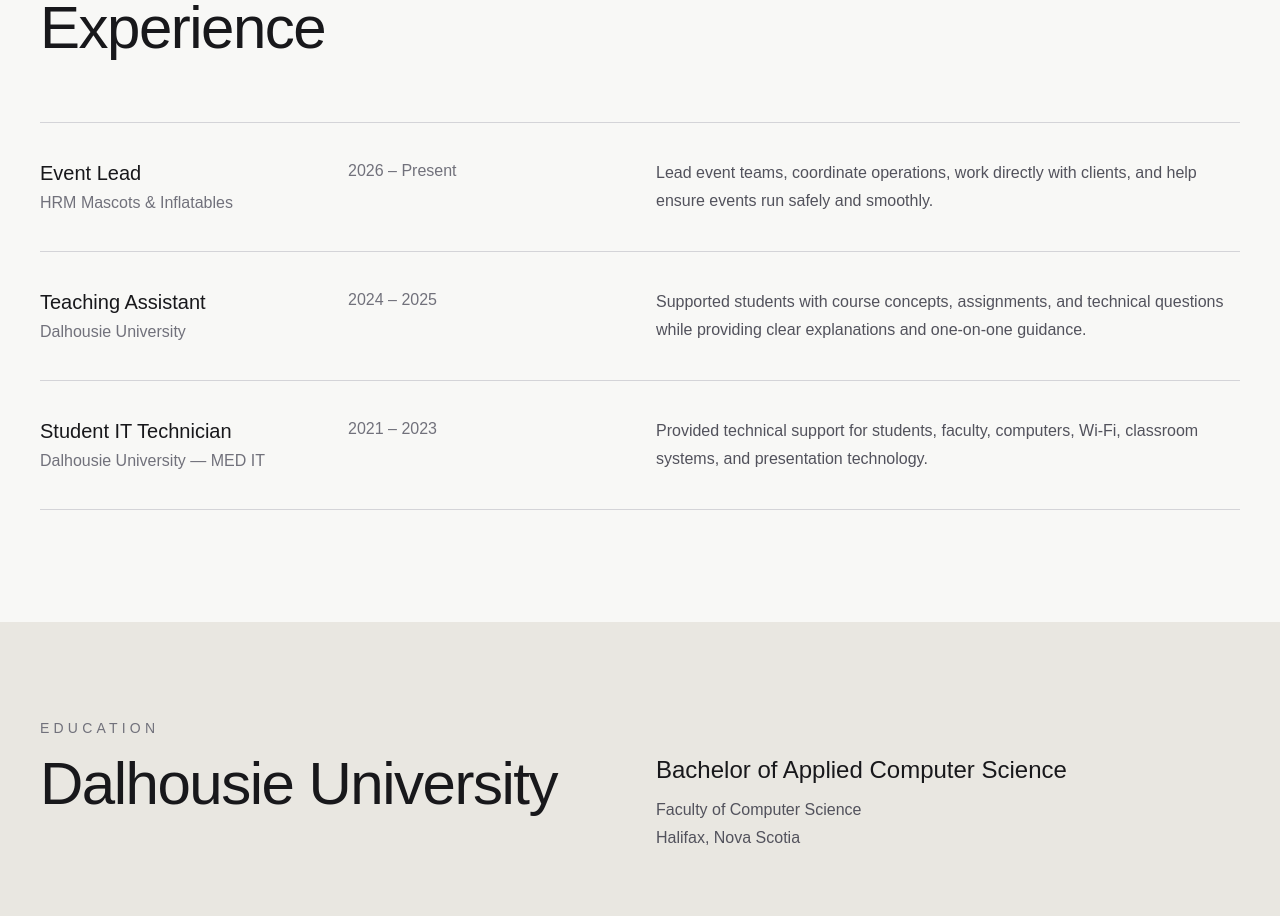
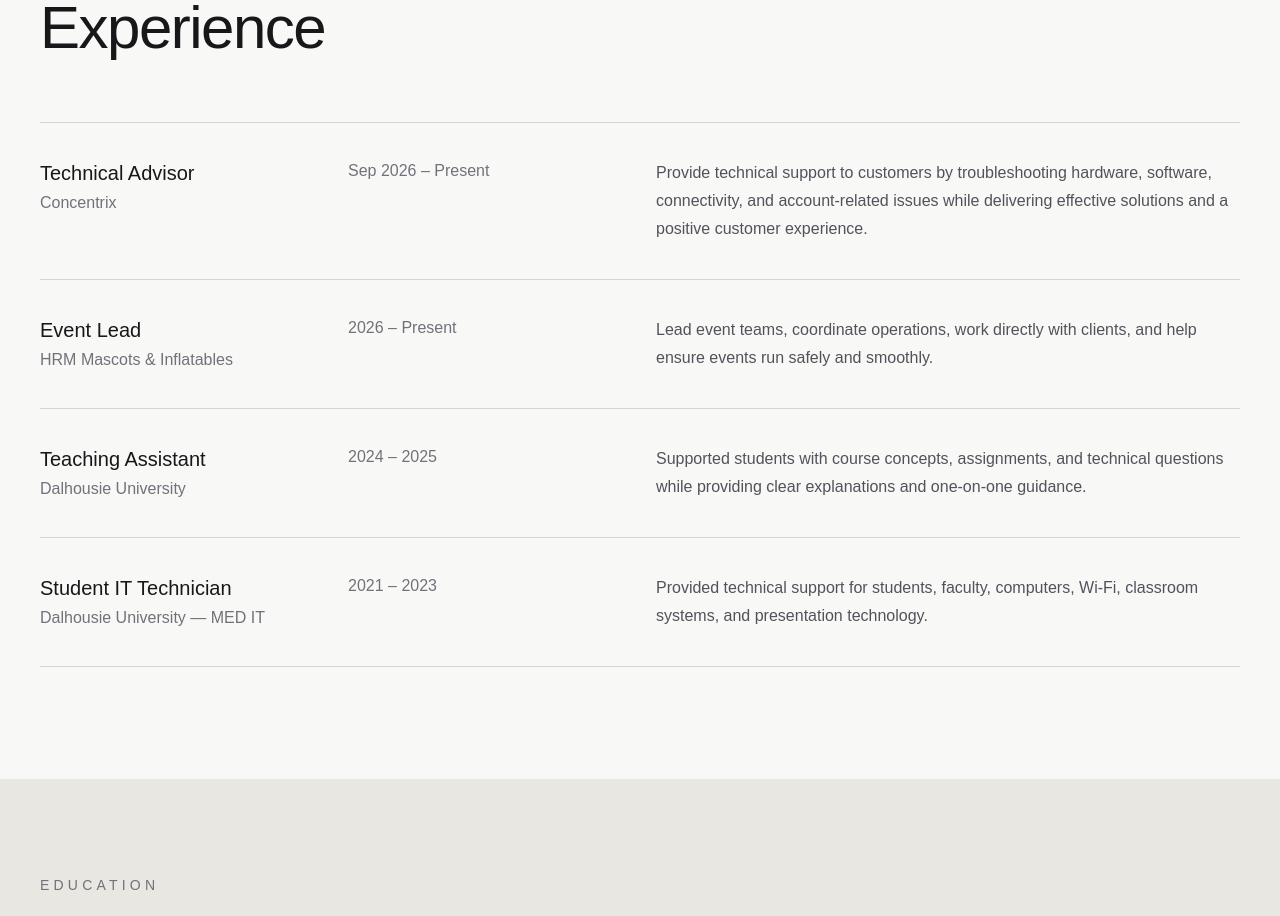
Before and after one commit to singh-02/portfolio, a Next.js app: page / in a window 1280 px wide. Shown: the part 3620-4536 px from the top of the page. Built offline with nearby package versions, Linux system fonts and the light colour scheme.

Commit message:
Adding concentrix

```diff
--- a/app/page.tsx
+++ b/app/page.tsx
@@ -398,6 +398,29 @@
 
           <div>
 
+              <div className="grid gap-4 border-t border-zinc-300 py-9 md:grid-cols-[1fr_1fr_2fr]">
+  <div>
+    <h3 className="text-xl font-medium">
+      Technical Advisor
+    </h3>
+
+    <p className="mt-1 text-zinc-500">
+      Concentrix
+    </p>
+  </div>
+
+  <p className="text-zinc-500">
+    Sep 2026 – Present
+  </p>
+
+  <p className="max-w-2xl leading-7 text-zinc-600">
+    Provide technical support to customers by troubleshooting hardware,
+    software, connectivity, and account-related issues while delivering
+    effective solutions and a positive customer experience.
+  </p>
+</div>
+
+
             <div className="grid gap-4 border-t border-zinc-300 py-9 md:grid-cols-[1fr_1fr_2fr]">
               <div>
                 <h3 className="text-xl font-medium">
```
